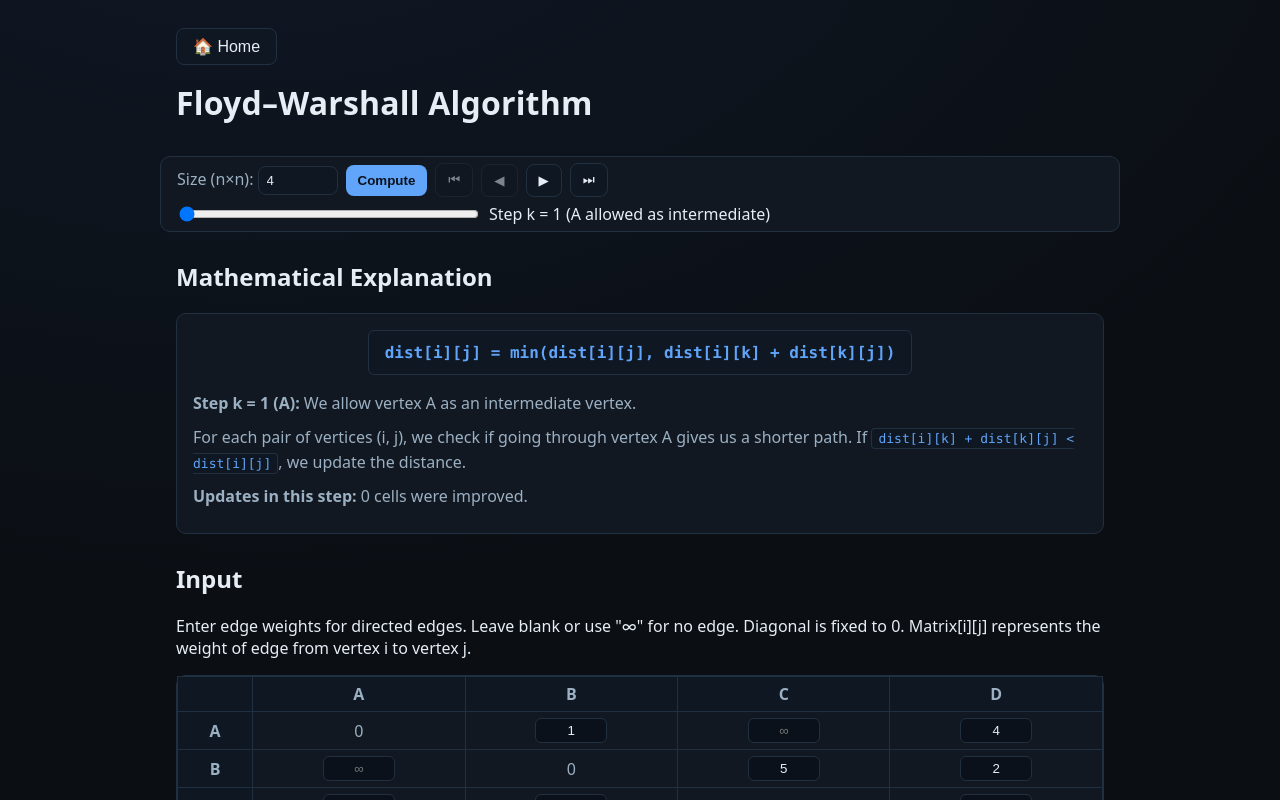
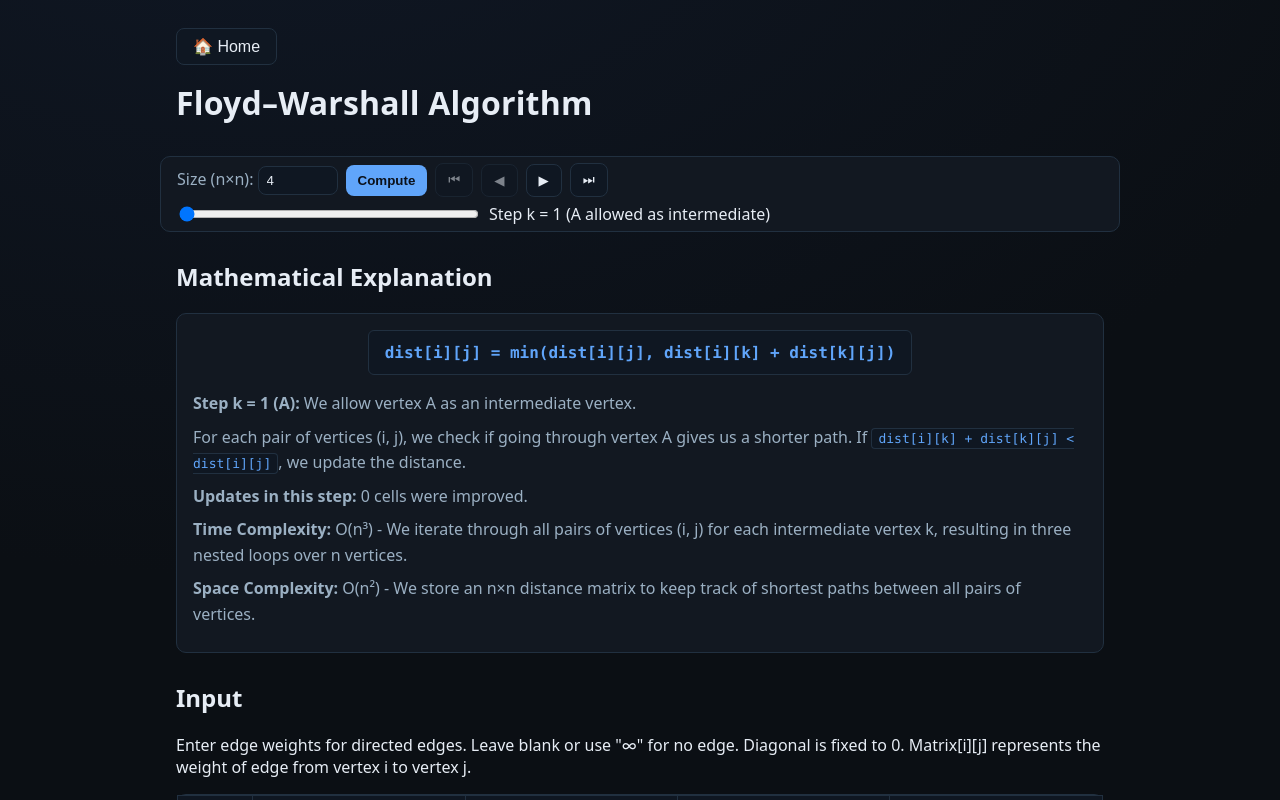
Before and after one commit to mihnea-popescu/algorithms-visualizer, a React (Create React App) app: page /graph/floyd-warshall in a window 1280 px wide. Both pictures are taken after a click on the button "Compute". Shown: the top 800 px of the page. Built offline with nearby package versions, Linux system fonts and the light colour scheme.

Commit message:
add space and time complexity

```diff
--- a/src/algorithms/graph/floyd-warshall/FloydWarshallPage.tsx
+++ b/src/algorithms/graph/floyd-warshall/FloydWarshallPage.tsx
@@ -200,6 +200,16 @@ export default function FloydWarshallPage() {
                   <strong>Updates in this step:</strong>{" "}
                   {currentStep.updates.size} cells were improved.
                 </p>
+                <p>
+                  <strong>Time Complexity:</strong> O(n³) - We iterate through
+                  all pairs of vertices (i, j) for each intermediate vertex k,
+                  resulting in three nested loops over n vertices.
+                </p>
+                <p>
+                  <strong>Space Complexity:</strong> O(n²) - We store an n×n
+                  distance matrix to keep track of shortest paths between all
+                  pairs of vertices.
+                </p>
               </div>
             </div>
           </section>
```
Also changed, not shown: 1 other file (tests, documents, lock files or other folders).
